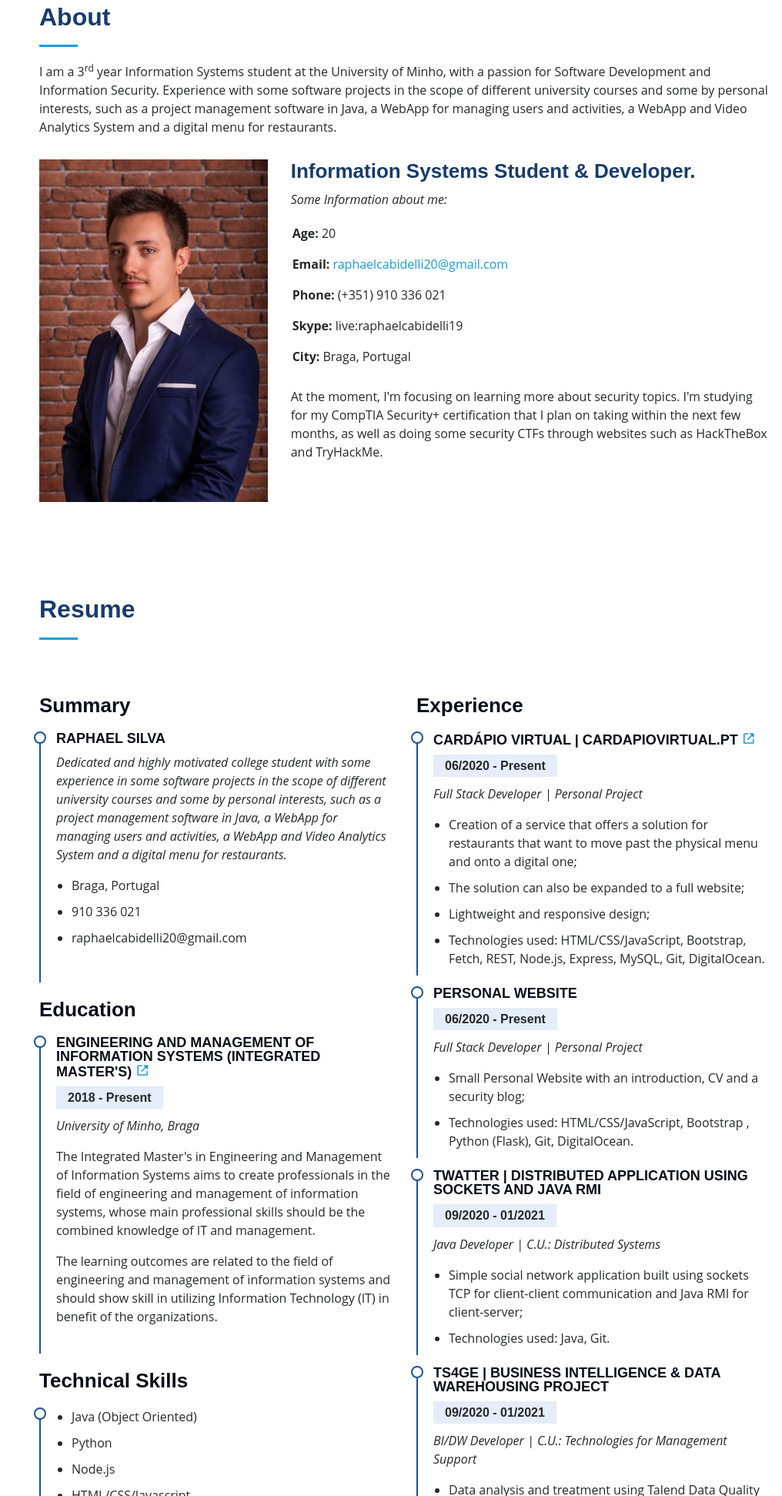
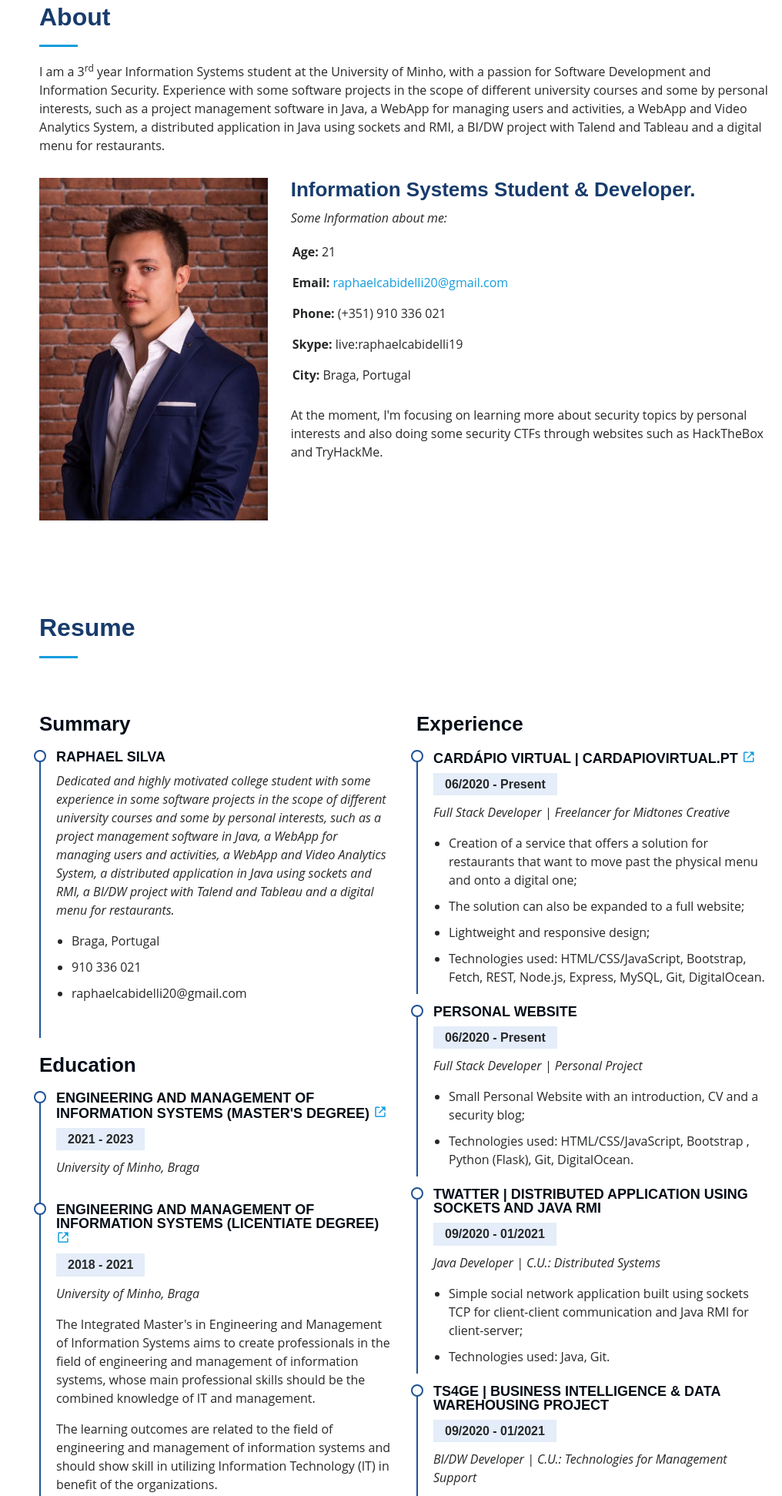
Before and after one commit to RaphaelCSSilva/mywebsite, a plain HTML site: page static/index.html in a window 1280 px wide. Shown: the part 857-2800 px from the top of the page at 77% size, without its empty margins (264-1280 px from the left). Drawn offline with nearby package versions, Linux system fonts and the light colour scheme.

Commit message:
Update website 3rd year

```diff
--- /dev/null
+++ b/requirements.txt
@@ -0,0 +1 @@
+Flask==1.1.2
--- a/static/index.html
+++ b/static/index.html
@@ -6,11 +6,13 @@
   <meta content="width=device-width, initial-scale=1.0" name="viewport">
 
   <title>Raphael Silva - Personal Website</title>
-  <meta content="This is my personal website, here you can find some information about me, my resume and my CTFs blog. " name="description">
+  <meta content="This is my personal website, here you can find some information about me and my resume."
+    name="description">
   <meta content="" name="keywords">
 
   <!-- Bootstrap CSS CDN -->
-  <link rel="stylesheet" href="https://stackpath.bootstrapcdn.com/bootstrap/4.5.2/css/bootstrap.min.css" integrity="sha384-JcKb8q3iqJ61gNV9KGb8thSsNjpSL0n8PARn9HuZOnIxN0hoP+VmmDGMN5t9UJ0Z" crossorigin="anonymous">
+  <link rel="stylesheet" href="https://stackpath.bootstrapcdn.com/bootstrap/4.5.2/css/bootstrap.min.css"
+    integrity="sha384-JcKb8q3iqJ61gNV9KGb8thSsNjpSL0n8PARn9HuZOnIxN0hoP+VmmDGMN5t9UJ0Z" crossorigin="anonymous">
 
   <!-- Boxicons CSS CDN -->
   <link href='https://cdn.jsdelivr.net/npm/boxicons@2.0.5/css/boxicons.min.css' rel='stylesheet'>
@@ -38,8 +40,10 @@
         <img src="assets/img/profile-small.jpeg" alt="photo of me" class="img-fluid rounded-circle">
         <h1 class="text-light"><a href="index.html">Raphael Silva</a></h1>
         <div class="social-links mt-3 text-center">
-          <a href="mailto:raphaelcabidelli20@gmail.com" target="_blank" class="email"><i class='bx bxs-envelope'></i></a>
-          <a href="https://www.linkedin.com/in/raphaelcssilva/" target="_blank" class="linkedin"><i class="bx bxl-linkedin"></i></a>
+          <a href="mailto:raphaelcabidelli20@gmail.com" target="_blank" class="email"><i
+              class='bx bxs-envelope'></i></a>
+          <a href="https://www.linkedin.com/in/raphaelcssilva/" target="_blank" class="linkedin"><i
+              class="bx bxl-linkedin"></i></a>
           <a href="https://github.com/RaphaelCSSilva" class="github" target="_blank"><i class='bx bxl-github'></i></a>
         </div>
       </div>
@@ -49,7 +53,7 @@
           <li class="active"><a href="#hero"><i class="bx bx-home"></i> <span>Home</span></a></li>
           <li><a href="#about"><i class="bx bx-user"></i> <span>About</span></a></li>
           <li><a href="#resume"><i class="bx bx-file-blank"></i> <span>Resume</span></a></li>
-          <li><a href="#blog"><i class="bx bxl-blogger"></i> <span>Blog</span></a></li>
+          <!-- <li><a href="#blog"><i class="bx bxl-blogger"></i> <span>Blog</span></a></li> -->
 
         </ul>
       </nav><!-- .nav-menu -->
@@ -74,11 +78,13 @@
 
         <div class="section-title">
           <h2>About</h2>
-          <p>I am a 3<sup>rd</sup> year Information Systems student at the University of Minho, with a passion for Software Development and
+          <p>I am a 3<sup>rd</sup> year Information Systems student at the University of Minho, with a passion for
+            Software Development and
             Information Security. Experience with some software projects in the scope
             of different university courses and some by personal interests, such as a
             project management software in Java, a WebApp for managing users and
-            activities, a WebApp and Video Analytics System and a digital menu for
+            activities, a WebApp and Video Analytics System, a distributed application in Java using sockets and RMI, a
+            BI/DW project with Talend and Tableau and a digital menu for
             restaurants.</p>
         </div>
 
@@ -94,8 +100,9 @@
             <div class="row">
               <div class="col-lg-6">
                 <ul>
-                  <li><i class="icofont-rounded-right"></i> <strong>Age:</strong> 20</li>
-                  <li><i class="icofont-rounded-right"></i> <strong>Email:</strong><a href="mailto:raphaelcabidelli20@gmail.com"> raphaelcabidelli20@gmail.com</a></li>
+                  <li><i class="icofont-rounded-right"></i> <strong>Age:</strong> 21</li>
+                  <li><i class="icofont-rounded-right"></i> <strong>Email:</strong><a
+                      href="mailto:raphaelcabidelli20@gmail.com"> raphaelcabidelli20@gmail.com</a></li>
                   <li><i class="icofont-rounded-right"></i> <strong>Phone:</strong> (+351) 910 336 021</li>
                   <li><i class="icofont-rounded-right"></i> <strong>Skype:</strong> live:raphaelcabidelli19</li>
                   <li><i class="icofont-rounded-right"></i> <strong>City:</strong> Braga, Portugal</li>
@@ -103,7 +110,9 @@
               </div>
             </div>
             <p>
-              At the moment, I'm focusing on learning more about security topics. I'm studying for my CompTIA Security+ certification that I plan on taking within the next few months, as well as doing some security CTFs through websites such as HackTheBox and TryHackMe.
+              At the moment, I'm focusing on learning more about security topics by personal interests and also doing
+              some security CTFs
+              through websites such as HackTheBox and TryHackMe.
             </p>
           </div>
         </div>
@@ -125,10 +134,13 @@
             <h3 class="resume-title"> Summary</h3>
             <div class="resume-item">
               <h4>Raphael Silva</h4>
-              <p><em>Dedicated and highly motivated college student with some experience in some software projects in the scope
+              <p><em>Dedicated and highly motivated college student with some experience in some software projects in
+                  the scope
                   of different university courses and some by personal interests, such as a
                   project management software in Java, a WebApp for managing users and
-                activities, a WebApp and Video Analytics System and a digital menu for
+                  activities, a WebApp and Video Analytics System, a distributed application in Java using sockets and
+                  RMI, a
+                  BI/DW project with Talend and Tableau and a digital menu for
                   restaurants.</em></p>
               <ul>
                 <li>Braga, Portugal</li>
@@ -138,14 +150,26 @@
             </div>
             <h3 class="resume-title">Education</h3>
             <div class="resume-item">
-              <h4>Engineering and Management of Information Systems (Integrated Master's) <a href="https://www.uminho.pt/PT/ensino/oferta-educativa/_layouts/15/UMinho.PortalUM.UI/Pages/CatalogoCursoDetail.aspx?itemId=3680&catId=11" target="_blank"><i class='bx bx-link-external'></i></a></h4>
-              <h5>2018 - Present</h5>
+              <h4>Engineering and Management of Information Systems (Master's Degree) <a
+                  href="https://www.uminho.pt/PT/ensino/oferta-educativa/_layouts/15/UMinho.PortalUM.UI/Pages/CatalogoCursoDetail.aspx?itemId=3680&catId=11"
+                  target="_blank"><i class='bx bx-link-external'></i></a></h4>
+              <h5>2021 - 2023</h5>
+              <p><em>University of Minho, Braga</em></p>
+            </div>
+            <div class="resume-item">
+              <h4>Engineering and Management of Information Systems (Licentiate Degree) <a
+                  href="https://www.uminho.pt/PT/ensino/oferta-educativa/_layouts/15/UMinho.PortalUM.UI/Pages/CatalogoCursoDetail.aspx?itemId=3680&catId=11"
+                  target="_blank"><i class='bx bx-link-external'></i></a></h4>
+              <h5>2018 - 2021</h5>
               <p><em>University of Minho, Braga</em></p>
               <p>
-                The Integrated Master's in Engineering and Management of Information Systems aims to create professionals in the field of engineering and management of information systems, whose main professional skills should be the combined knowledge of IT and management.
+                The Integrated Master's in Engineering and Management of Information Systems aims to create
+                professionals in the field of engineering and management of information systems, whose main professional
+                skills should be the combined knowledge of IT and management.
               </p>
               <p>
-                The learning outcomes are related to the field of engineering and management of information systems and should show skill in utilizing Information Technology (IT) in benefit of the organizations.
+                The learning outcomes are related to the field of engineering and management of information systems and
+                should show skill in utilizing Information Technology (IT) in benefit of the organizations.
               </p>
             </div>
             <h3 class="resume-title">Technical Skills</h3>
@@ -180,9 +204,10 @@
           <div class="col-lg-6" data-aos="fade-up">
             <h3 class="resume-title">Experience</h3>
             <div class="resume-item pb-0">
-              <h4>Cardápio Virtual | cardapiovirtual.pt <a href="https://cardapiovirtual.pt" target="_blank"><i class='bx bx-link-external'></i></a></h4>
+              <h4>Cardápio Virtual | cardapiovirtual.pt <a href="https://cardapiovirtual.pt" target="_blank"><i
+                    class='bx bx-link-external'></i></a></h4>
               <h5>06/2020 - Present</h5>
-              <p><em>Full Stack Developer | Personal Project </em></p>
+              <p><em>Full Stack Developer | Freelancer for Midtones Creative </em></p>
               <ul>
                 <li>Creation of a service that offers a solution for restaurants that want to move
                   past the physical menu and onto a digital one;</li>
@@ -207,7 +232,8 @@
               <h5>09/2020 - 01/2021</h5>
               <p><em>Java Developer | C.U.: Distributed Systems</em></p>
               <ul>
-                <li>Simple social network application built using sockets TCP for client-client communication and Java RMI for client-server;</li>
+                <li>Simple social network application built using sockets TCP for client-client communication and Java
+                  RMI for client-server;</li>
                 <li>Technologies used: Java, Git.</li>
               </ul>
             </div>
@@ -224,21 +250,27 @@
               </ul>
             </div>
             <div class="resume-item pb-0">
-              <h4>PrisionTech | WebApp and Video Analysis System <a href="https://github.com/RaphaelCSSilva/AnaliseVideoDAI" target="_blank"><i class='bx bxl-github' ></i></a></h4>
+              <h4>PrisonTech | WebApp and Video Analysis System <a
+                  href="https://github.com/RaphaelCSSilva/AnaliseVideoDAI" target="_blank"><i
+                    class='bx bxl-github'></i></a></h4>
               <h5>02/2020 - 06/2020</h5>
               <p><em>Video Analysis Developer | C.U.: Software Development</em></p>
               <ul>
                 <li>Software Development course project in association with the DGRSP
                   (Direção-Geral de Reinserção e Serviços Prisionais);</li>
-                <li>Implemented a machine learning algorithm to analyze camera feeds and send an alert to the prison website when people are detected;</li>
-                <li>Facilitating the setup process by the use of docker images to serve the client-side of the application;</li>
+                <li>Implemented a machine learning algorithm to analyze camera feeds and send an alert to the prison
+                  website when people are detected;</li>
+                <li>Facilitating the setup process by the use of docker images to serve the client-side of the
+                  application;</li>
                 <li>Use of JHipster for an easier and faster website setup;</li>
                 <li>Technologies used: Python, OpenCV, Tensorflow, ZeroMQ, Vue.js, Java,
                   JHipster, Grafana, Docker, Kubernetes, Git, Linux.</li>
               </ul>
             </div>
             <div class="resume-item pb-0">
-              <h4>Task4Society | Fictitious yoga company website <a href="https://github.com/RaphaelCSSilva/Task4Society" target="_blank"><i class='bx bxl-github' ></i></a></h4>
+              <h4>Task4Society | Fictitious yoga company website <a
+                  href="https://github.com/RaphaelCSSilva/Task4Society" target="_blank"><i
+                    class='bx bxl-github'></i></a></h4>
               <h5>02/2020 - 06/2020</h5>
               <p><em>Full Stack Developer | C.U.: Web Development</em></p>
               <ul>
@@ -258,7 +290,9 @@
               </ul>
             </div>
             <div class="resume-item pb-0">
-              <h4>HiProject | Project Management Application in Java <a href="https://github.com/RaphaelCSSilva/HiProject" target="_blank"><i class='bx bxl-github' ></i></a></h4>
+              <h4>HiProject | Project Management Application in Java <a
+                  href="https://github.com/RaphaelCSSilva/HiProject" target="_blank"><i class='bx bxl-github'></i></a>
+              </h4>
               <h5>02/2019 – 06/2019</h5>
               <p><em>Back-End Developer | C.U.: Programming Paradigms</em></p>
               <ul>
@@ -274,6 +308,7 @@
     </section><!-- End Resume Section -->
 
     <!-- ======= Journal Section ======= -->
+    <!--
     <section id="blog" class="blog" data-aos="fade-right">
       <div id="blog" class="text-left paddsection">
 
@@ -288,12 +323,15 @@
                 <div class="col-lg-4 col-md-6">
                   <div class="journal-info blog-item">
 
-                    <a href="./blog/tartarus/tartarus.html" target="_blank"><img src="assets/img/blog/tartarus/bg-small.jpeg" class="img-responsive" alt="tartarus room image" style="height: 200px;"></a>
+                    <a href="./blog/tartarus/tartarus.html" target="_blank"><img
+                        src="assets/img/blog/tartarus/bg-small.jpeg" class="img-responsive" alt="tartarus room image"
+                        style="height: 200px;"></a>
 
                     <div class="journal-txt">
 
                       <h4><a href="./blog/tartarus/tartarus.html">TryHackMe Room Writeup - Tartarus</a></h4>
-                      <p class="separator">A beginner box based on simple enumeration of services and basic privilege escalation techniques.
+                      <p class="separator">A beginner box based on simple enumeration of services and basic privilege
+                        escalation techniques.
                       </p>
 
                     </div>
@@ -303,17 +341,23 @@
               </div>
             </div>
           </div>
-      </div><!-- End Journal Section -->
-    </section>
+        </div>
+    </section> -->
 
   </main><!-- End #main -->
 
   <a href="#" class="back-to-top"><i class='bx bxs-chevron-up'></i></a>
 
   <!-- Bootstrap JS -->
-  <script src="https://code.jquery.com/jquery-3.5.1.slim.min.js" integrity="sha384-DfXdz2htPH0lsSSs5nCTpuj/zy4C+OGpamoFVy38MVBnE+IbbVYUew+OrCXaRkfj" crossorigin="anonymous"></script>
-  <script src="https://cdn.jsdelivr.net/npm/popper.js@1.16.1/dist/umd/popper.min.js" integrity="sha384-9/reFTGAW83EW2RDu2S0VKaIzap3H66lZH81PoYlFhbGU+6BZp6G7niu735Sk7lN" crossorigin="anonymous"></script>
-  <script src="https://stackpath.bootstrapcdn.com/bootstrap/4.5.2/js/bootstrap.min.js" integrity="sha384-B4gt1jrGC7Jh4AgTPSdUtOBvfO8shuf57BaghqFfPlYxofvL8/KUEfYiJOMMV+rV" crossorigin="anonymous"></script>
+  <script src="https://code.jquery.com/jquery-3.5.1.slim.min.js"
+    integrity="sha384-DfXdz2htPH0lsSSs5nCTpuj/zy4C+OGpamoFVy38MVBnE+IbbVYUew+OrCXaRkfj"
+    crossorigin="anonymous"></script>
+  <script src="https://cdn.jsdelivr.net/npm/popper.js@1.16.1/dist/umd/popper.min.js"
+    integrity="sha384-9/reFTGAW83EW2RDu2S0VKaIzap3H66lZH81PoYlFhbGU+6BZp6G7niu735Sk7lN"
+    crossorigin="anonymous"></script>
+  <script src="https://stackpath.bootstrapcdn.com/bootstrap/4.5.2/js/bootstrap.min.js"
+    integrity="sha384-B4gt1jrGC7Jh4AgTPSdUtOBvfO8shuf57BaghqFfPlYxofvL8/KUEfYiJOMMV+rV"
+    crossorigin="anonymous"></script>
 
   <!-- Vendor JS Files -->
   <script src="assets/vendor/jquery/jquery.min.js"></script>
```
Lines whose indentation alone changed are shown as unchanged.
